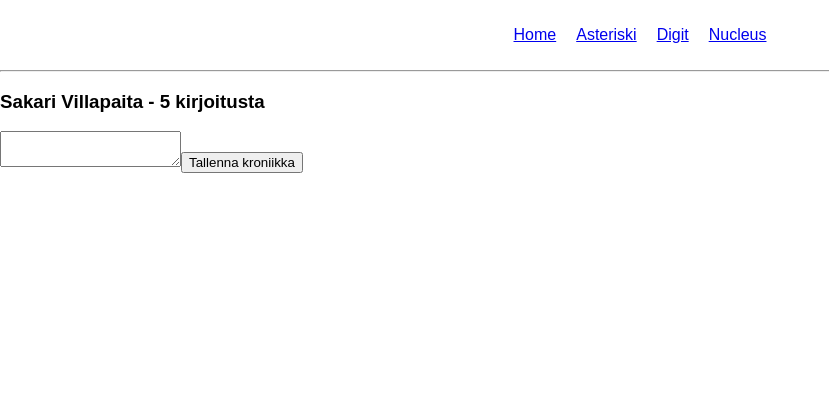
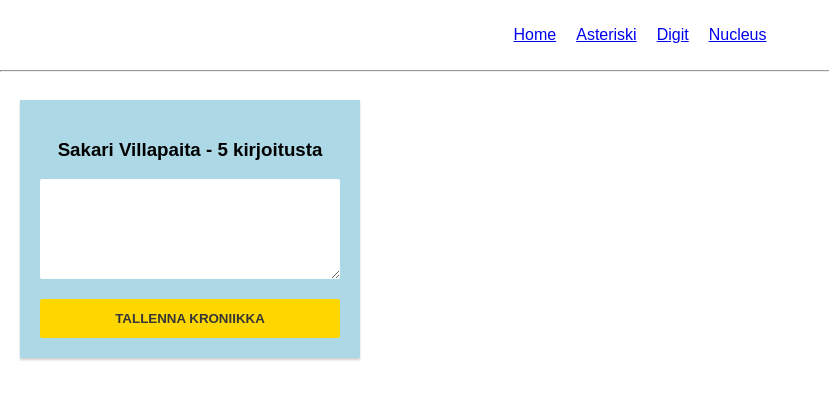
Before and after one commit to DigitKoodit/react-workshop, a React (Create React App) app: page /digit in a window 1280 px wide. Both pictures are taken after a click on the link "Sakari Villapaita". Shown: the top 400 px of the page, without its empty margins (0-829 px from the left). Built offline with nearby package versions, Linux system fonts and the light colour scheme.

Commit message:
Added some REAL flashy css to the commentview send button.

```diff
--- /dev/null
+++ b/src/components/CommentView.css
@@ -0,0 +1,43 @@
+.CommentView {
+  background-color: lightblue;
+  margin-left: auto;
+  margin-right: auto;
+  text-align: center;
+  padding: 20px;
+  margin: 20px;
+  display: inline-block;
+  width: 300px;
+  vertical-align: top;
+  box-shadow: 0px 2px 2px 0px rgba(0,0,0,0.19);
+}
+
+.CommentView > * {
+  display: block;
+}
+
+.CommentView > textarea {
+  width: 100%;
+  min-height: 100px;
+  font-size: 14px;
+  box-sizing: border-box;
+  border: none;
+  border-radius: 2px;
+}
+
+.CommentView > button {
+  margin-top: 20px;
+  width: 100%;
+  padding: 12px;
+  color: #363636;
+  background-color: gold;
+  font-weight: 600;
+  text-transform: uppercase;
+  border-radius: 2px;
+  border: none;
+  box-shadow: none;
+  transition: transform 12s ease-in-out;
+}
+
+.CommentView > button:hover {
+  transform: rotate(920deg);
+}
--- a/src/components/CommentView.js
+++ b/src/components/CommentView.js
@@ -1,5 +1,6 @@
 import React, { Component } from 'react';
 import PropTypes from 'prop-types';
+import './CommentView.css';
 
 class CommentView extends Component {
   constructor(props) {
@@ -29,7 +30,7 @@ class CommentView extends Component {
     const { freshman } = this.props;
 
     return (
-      <div>
+      <div className="CommentView">
         <h3>{freshman.name} - {freshman.chronicles} kirjoitusta</h3>
         <textarea
           onChange={ (event) => this.onTextInput(event) }
```
